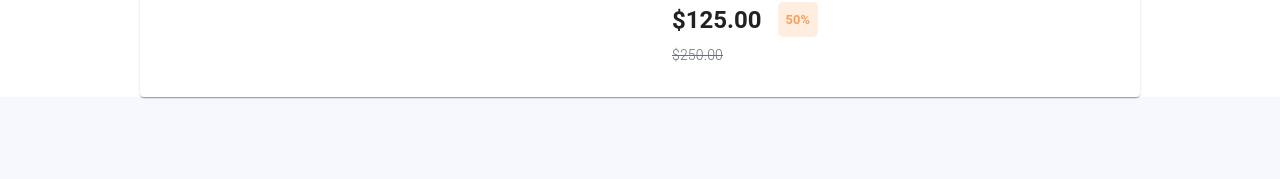
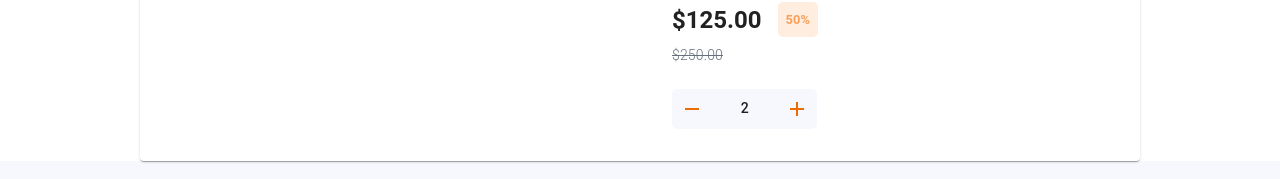
Before and after one commit to black-hole1378/product_landing_page, a Next.js app: page / in a window 1280 px wide. Shown: the part 394-573 px from the top of the page. Built offline with nearby package versions, Linux system fonts and the light colour scheme.

Commit message:
chnage saved

```diff
--- a/src/component/indexPage/ContentContainer.tsx
+++ b/src/component/indexPage/ContentContainer.tsx
@@ -1,14 +1,25 @@
 import { NextPage } from "next";
-import { Box, Stack, styled, Typography } from "@mui/material";
-
+import {
+  Box,
+  Stack,
+  styled,
+  Typography,
+  Grid,
+  IconButton,
+} from "@mui/material";
+import RemoveIcon from "@mui/icons-material/Remove";
+import AddIcon from "@mui/icons-material/Add";
 const ContentContainerWrapper = styled(Box)`
   width: 100%;
   height: max-content;
   padding: 2rem;
+`;
 
-  @media screen and(max-width: 700px) {
-    font-size: 0.5rem;
-  }
+const ContainerWrapper = styled(Grid)`
+  border-radius: 5px;
+  background-color: hsl(223, 64%, 98%);
+  align-items: center;
+  justify-content: space-between;
 `;
 
 const HeadingWrappper = styled(Typography)`
@@ -54,6 +65,26 @@ const ContentContainer: NextPage = () => {
             $250.00
           </Typography>
         </Stack>
+        <Grid container>
+          <ContainerWrapper item md={4} sm={12} container>
+            <Grid item>
+              <IconButton color="warning">
+                <RemoveIcon />
+              </IconButton>
+            </Grid>
+            <Grid item>
+              <Typography variant="subtitle2" color={"text.primary"}>
+                2
+              </Typography>
+            </Grid>
+            <Grid item>
+              <IconButton color="warning">
+                <AddIcon />
+              </IconButton>
+            </Grid>
+          </ContainerWrapper>
+          <Grid item md={8} sm={12}></Grid>
+        </Grid>
       </Stack>
     </ContentContainerWrapper>
   );
--- a/src/utitlity/Data.json
+++ b/src/utitlity/Data.json
@@ -18,6 +18,6 @@
         "images/image-product-4-thumbnail.jpg"
       ]
     },
-    "content": {}
+    "content": []
   }
 }
```
